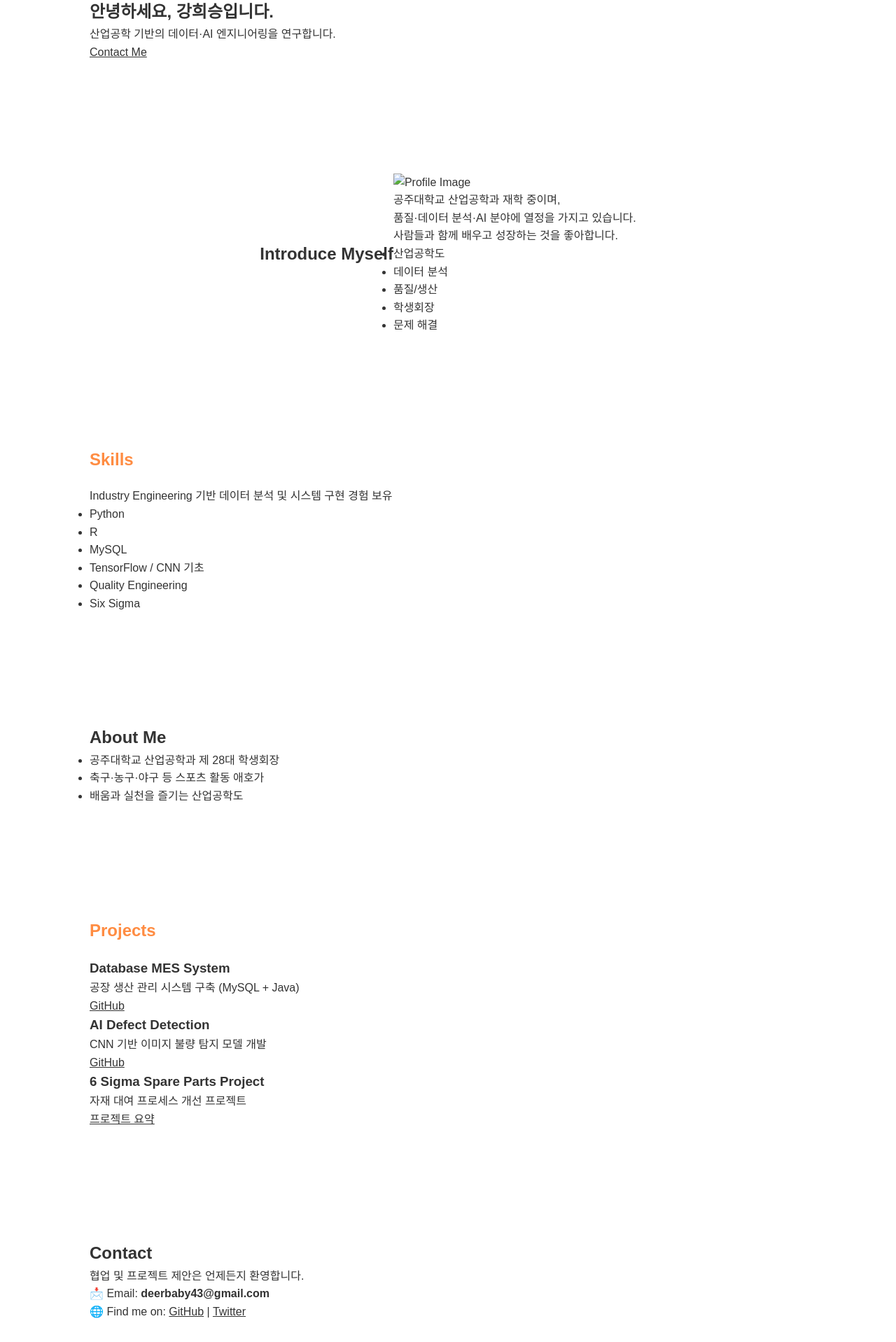
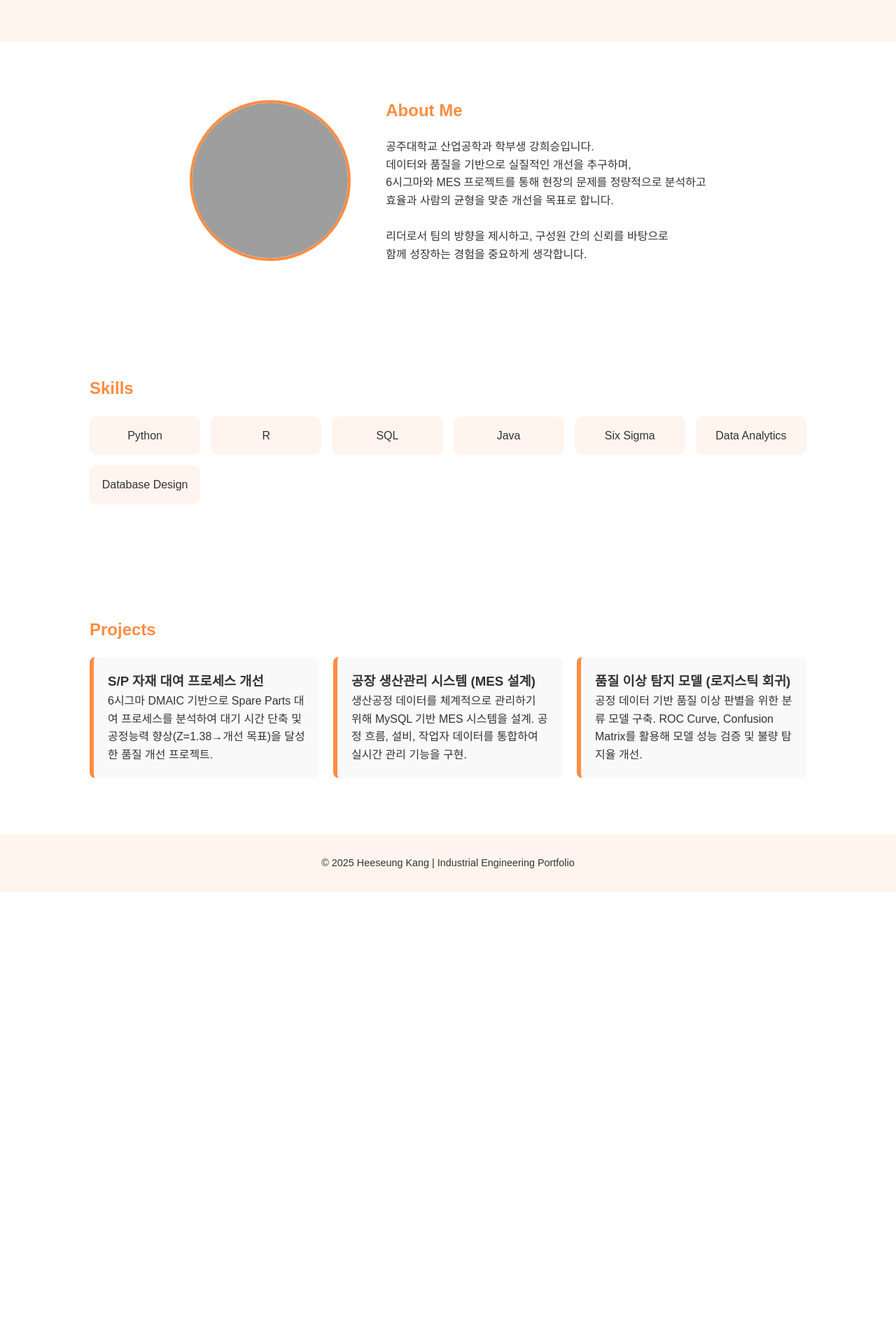
Before and after one commit to heeehwin/heeehwin_ie, a plain HTML site: page index.html in a window 1280 px wide. Shown: the part 882-2800 px from the top of the page at 70% size. After the commit the page ends 2157 px from the top, so only its background shows below. Drawn offline with Linux system fonts and the light colour scheme; grey boxes are pictures that could not be loaded; a web font is replaced by a local one.

Commit message:
Update index.html

```diff
--- a/index.html
+++ b/index.html
@@ -1,144 +1,89 @@
 <!DOCTYPE html>
 <html lang="ko">
 <head>
-  <meta charset="UTF-8">
-  <meta name="viewport" content="width=device-width, initial-scale=1.0">
-  <title>Heeseung's Portfolio</title>
-  <link rel="stylesheet" href="style.css">
+  <meta charset="UTF-8" />
+  <meta name="viewport" content="width=device-width, initial-scale=1.0" />
+  <title>Heeseung Kang | Portfolio</title>
+  <link rel="stylesheet" href="style.css" />
+  <script defer src="app.js"></script>
 </head>
-
 <body>
-
-<!-- Navigation -->
-<header class="site-header">
-  <nav class="nav">
-    <div class="logo">Heeseung.dev</div>
-    <ul class="nav-links">
-      <li><a href="#home">Home</a></li>
-      <li><a href="#about">About</a></li>
+  <!-- 사이드바 -->
+  <aside class="sidebar">
+    <h2>Heeseung</h2>
+    <nav>
+      <ul>
+        <li><a href="#about">About Me</a></li>
         <li><a href="#skills">Skills</a></li>
         <li><a href="#projects">Projects</a></li>
-      <li><a href="#contact">Contact</a></li>
       </ul>
-    <button class="nav-toggle">Menu</button>
     </nav>
+  </aside>
+
+  <!-- 다크모드 토글 -->
+  <button id="darkModeBtn">🌙</button>
+
+  <!-- 메인 컨텐츠 -->
+  <main>
+    <header>
+      <h1>산업공학으로 세상을 효율적으로, 사람답게.</h1>
+      <button id="scrollBtn">About Me 보기 ↓</button>
     </header>
 
-<!-- Hero -->
-<section id="home" class="hero">
-  <h1>안녕하세요, <span class="accent">강희승</span>입니다.</h1>
-  <p>산업공학 기반의 데이터·AI 엔지니어링을 연구합니다.</p>
-  <a href="#contact" class="btn">Contact Me</a>
-</section>
-
-<!-- About -->
-<section id="about" class="section">
-  <h2>Introduce Myself</h2>
-  <div class="about-grid">
-    <img src="images/portfolio.jpg" class="avatar" alt="Profile Image">
-
-    <div>
+    <section id="about">
+      <div class="about-container">
+        <img src="images/profile.jpg" alt="프로필 사진" class="profile-img" />
+        <div class="about-text">
+          <h2>About Me</h2>
           <p>
-        공주대학교 산업공학과 재학 중이며,<br>
-        품질·데이터 분석·AI 분야에 열정을 가지고 있습니다.<br>
-        사람들과 함께 배우고 성장하는 것을 좋아합니다.
+            공주대학교 산업공학과 학부생 강희승입니다.<br />
+            데이터와 품질을 기반으로 실질적인 개선을 추구하며,<br />
+            6시그마와 MES 프로젝트를 통해 현장의 문제를 정량적으로 분석하고<br />
+            효율과 사람의 균형을 맞춘 개선을 목표로 합니다.<br /><br />
+            리더로서 팀의 방향을 제시하고, 구성원 간의 신뢰를 바탕으로<br />
+            함께 성장하는 경험을 중요하게 생각합니다.
           </p>
-      <ul class="tags">
-        <li>산업공학도</li>
-        <li>데이터 분석</li>
-        <li>품질/생산</li>
-        <li>학생회장</li>
-        <li>문제 해결</li>
-      </ul>
         </div>
       </div>
     </section>
 
-<!-- Skills -->
-<section id="skills" class="section">
+    <section id="skills">
       <h2>Skills</h2>
-  <p>Industry Engineering 기반 데이터 분석 및 시스템 구현 경험 보유</p>
-
-  <ul class="tags">
-    <li>Python</li>
-    <li>R</li>
-    <li>MySQL</li>
-    <li>TensorFlow / CNN 기초</li>
-    <li>Quality Engineering</li>
-    <li>Six Sigma</li>
-  </ul>
+      <div class="skills-grid">
+        <div class="skill-card">Python</div>
+        <div class="skill-card">R</div>
+        <div class="skill-card">SQL</div>
+        <div class="skill-card">Java</div>
+        <div class="skill-card">Six Sigma</div>
+        <div class="skill-card">Data Analytics</div>
+        <div class="skill-card">Database Design</div>
+      </div>
     </section>
 
-<!-- Personal Traits -->
-<section id="traits" class="section">
-  <h2>About Me</h2>
-  <ul>
-    <li>공주대학교 산업공학과 제 28대 학생회장</li>
-    <li>축구·농구·야구 등 스포츠 활동 애호가</li>
-    <li>배움과 실천을 즐기는 산업공학도</li>
-  </ul>
-</section>
-
-<!-- Projects -->
-<section id="projects" class="section">
+    <section id="projects">
       <h2>Projects</h2>
-
-  <div class="grid">
-    <div class="card">
-      <h3>Database MES System</h3>
-      <p>공장 생산 관리 시스템 구축 (MySQL + Java)</p>
-      <a class="link" href="#" target="_blank">GitHub</a>
+      <div class="project-grid">
+        <div class="project-card">
+          <h3>S/P 자재 대여 프로세스 개선</h3>
+          <p>6시그마 DMAIC 기반으로 Spare Parts 대여 프로세스를 분석하여
+          대기 시간 단축 및 공정능력 향상(Z=1.38→개선 목표)을 달성한 품질 개선 프로젝트.</p>
         </div>
-
-    <div class="card">
-      <h3>AI Defect Detection</h3>
-      <p>CNN 기반 이미지 불량 탐지 모델 개발</p>
-      <a class="link" href="#" target="_blank">GitHub</a>
+        <div class="project-card">
+          <h3>공장 생산관리 시스템 (MES 설계)</h3>
+          <p>생산공정 데이터를 체계적으로 관리하기 위해 MySQL 기반 MES 시스템을 설계.
+          공정 흐름, 설비, 작업자 데이터를 통합하여 실시간 관리 기능을 구현.</p>
         </div>
-
-    <div class="card">
-      <h3>6 Sigma Spare Parts Project</h3>
-      <p>자재 대여 프로세스 개선 프로젝트</p>
-      <a class="link" href="#" target="_blank">프로젝트 요약</a>
+        <div class="project-card">
+          <h3>품질 이상 탐지 모델 (로지스틱 회귀)</h3>
+          <p>공정 데이터 기반 품질 이상 판별을 위한 분류 모델 구축.
+          ROC Curve, Confusion Matrix를 활용해 모델 성능 검증 및 불량 탐지율 개선.</p>
         </div>
       </div>
     </section>
 
-<!-- Contact -->
-<section id="contact" class="section contact-form">
-  <h2>Contact</h2>
-  <p>협업 및 프로젝트 제안은 언제든지 환영합니다.</p>
-
-  <p>
-    📩 Email: <strong>deerbaby43@gmail.com</strong>
-  </p>
-
-  <p>
-    🌐 Find me on:
-    <a href="https://github.com" target="_blank">GitHub</a> |
-    <a href="https://twitter.com" target="_blank">Twitter</a>
-  </p>
-</section>
-
-<!-- My Goal -->
-<section class="section">
-  <h2>My Goal</h2>
-  <p>
-    산업공학 기반의 데이터 분석 역량을 바탕으로
-    제조·품질 영역의 문제를 해결하는 AI Engineer로 성장하고자 합니다.
-  </p>
-</section>
-
-<!-- Footer -->
-<footer class="site-footer">
-  © 2025 Heeseung Portfolio
+    <footer>
+      <p>© 2025 Heeseung Kang | Industrial Engineering Portfolio</p>
     </footer>
-
-<script>
-const navToggle = document.querySelector(".nav-toggle");
-const navLinks = document.querySelector(".nav-links");
-navToggle.onclick = () => navLinks.classList.toggle("open");
-</script>
-
+  </main>
 </body>
 </html>
```
Lines whose indentation alone changed are shown as unchanged.
